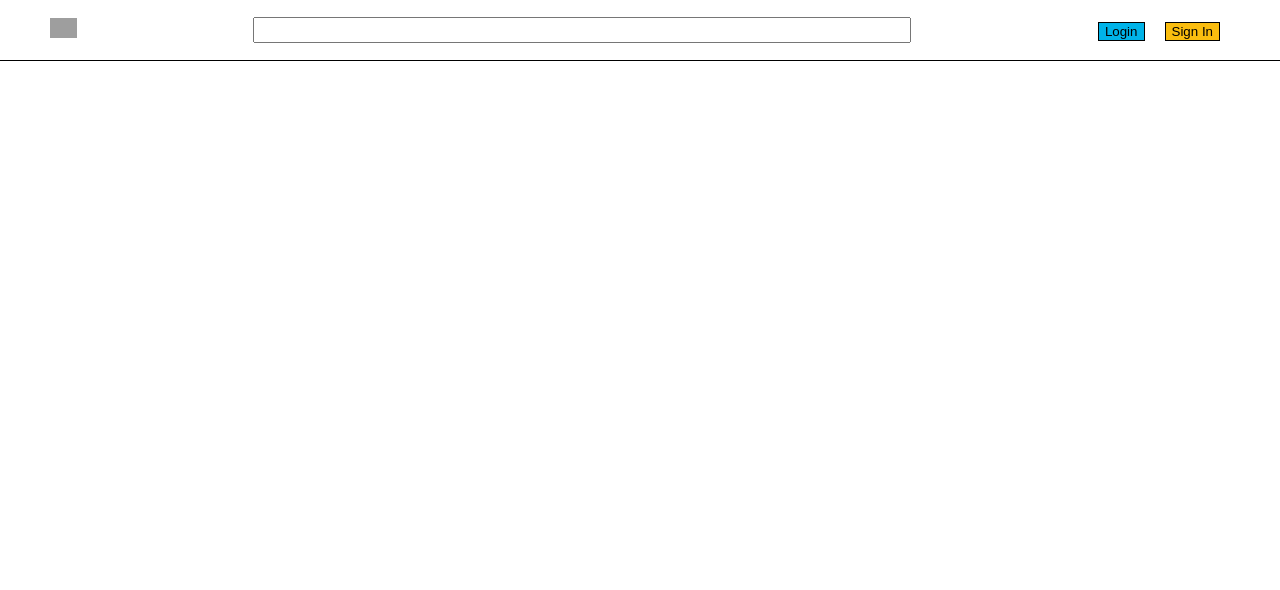
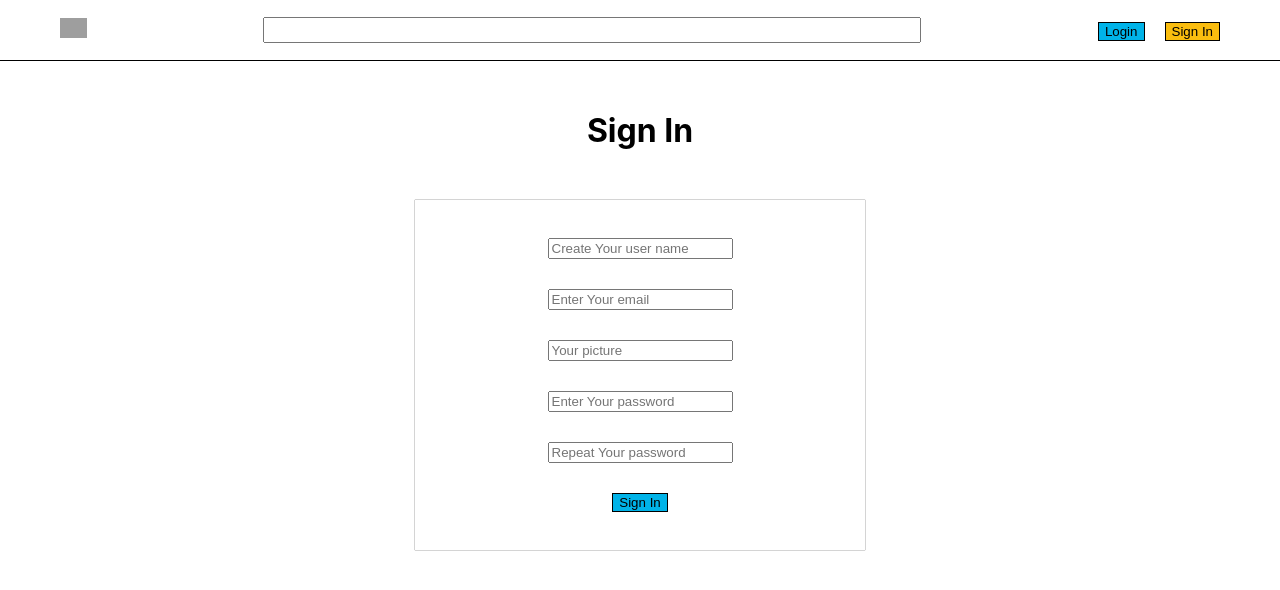
Before and after one commit to GintareSlusnyte/Galutinis_atsiskaitymas_react, a React (Create React App) app: page /register in a window 1280 px wide. Before the commit this address had no page. Shown: the top 590 px of the page. Built offline with nearby package versions, Linux system fonts and the light colour scheme; data requests are answered from the project's data file; grey boxes are pictures that could not be loaded.

Commit message:
RegisterPage

```diff
--- a/package.json
+++ b/package.json
@@ -3,6 +3,10 @@
   "version": "0.1.0",
   "private": true,
   "dependencies": {
+    "@fortawesome/fontawesome-svg-core": "^6.4.0",
+    "@fortawesome/free-brands-svg-icons": "^6.4.0",
+    "@fortawesome/free-solid-svg-icons": "^6.4.0",
+    "@fortawesome/react-fontawesome": "^0.2.0",
     "@testing-library/jest-dom": "^5.16.5",
     "@testing-library/react": "^13.4.0",
     "@testing-library/user-event": "^13.5.0",
--- a/src/App.jsx
+++ b/src/App.jsx
@@ -3,6 +3,7 @@
 import Header from './components/Organisms/Header';
 import HomePage from './components/Pages/HomePage';
 import LoginPage from './components/Pages/LoginPage';
+import RegisterPage from './components/Pages/RegisterPage';
 
 const App = () => {
   return (
@@ -12,6 +13,7 @@
       <Routes>
         <Route path='/' element={<HomePage />}/>
         <Route path='/login' element={<LoginPage />}/>
+        <Route path='/register' element={<RegisterPage />}/>
       </Routes>
     </>
   );
--- a/src/components/Organisms/Footer.jsx
+++ b/src/components/Organisms/Footer.jsx
@@ -1,3 +1,5 @@
+import {  } from '@fortawesome/free-brands-svg-icons'
+
 const Footer = () => {
     return (
         <>
--- a/src/components/Organisms/Header.jsx
+++ b/src/components/Organisms/Header.jsx
@@ -19,6 +19,7 @@
     a{
         margin:10px;
         >button{
+            cursor: pointer;
             border: 1px solid black;
         }
         .login{
@@ -34,14 +35,16 @@
     return (
         <StyledHeader>
             <div>
+                <NavLink to="/">
                 <img src="https://upload.wikimedia.org/wikipedia/commons/thumb/b/bc/Friends_logo.svg/800px-Friends_logo.svg.png" alt="logo" />
+                </NavLink>
             </div>
             <input type="text" />
             <div>
             <NavLink to="/login">
                 <button className="login">Login</button>
             </NavLink>
-            <NavLink>
+            <NavLink to="/register">
                 <button className="signIn">Sign In</button>
             </NavLink>
             </div>
--- a/src/components/Pages/LoginPage.jsx
+++ b/src/components/Pages/LoginPage.jsx
@@ -18,6 +18,7 @@
   gap: 30px;
   box-shadow: 0 0 1px;
   #submit{
+    cursor: pointer;
     background-color: #00b3e8;
     border:1px solid black;
   }
@@ -43,7 +44,7 @@
 
     const formSubmit = e => {
         e.preventDefault();
-        const loggedInUser = users.find(user => user.userName === formInputs.userName && (formInputs.password, user.password));
+        const loggedInUser = users.find(user => user.userName === formInputs.userName &&  user.password === formInputs.password);
 
         if(loggedInUser){
             setCurrentUser(loggedInUser);
--- a/src/components/Pages/RegisterPage.jsx
+++ b/src/components/Pages/RegisterPage.jsx
@@ -1,7 +1,115 @@
+import styled from "styled-components";
+import { useContext, useState } from "react";
+import { useNavigate } from "react-router";
+import UsersContext from "../../contexts/UsersContext";
+import { v4 as generatedId } from 'uuid';
+
+const StyledMain = styled.main`
+    text-align: center;
+    margin: 50px auto;
+    >form{
+        height: 350px;
+        width: 450px;
+        margin: 50px auto;
+        display: flex;
+        flex-direction: column;
+        align-items: center;
+        justify-content: center;
+        gap: 30px;
+        box-shadow: 0 0 1px;
+        #submit{
+            cursor: pointer;
+            background-color: #00b3e8;
+            border:1px solid black;
+  }
+    }
+`;
+
+
 const RegisterPage = () => {
+
+    const [ formInputs, setFormInputs ] = useState({
+        userName: '',
+        email: '',
+        picture: '',
+        password: '',
+        passwordRepeat: ''
+    });
+
+    // const [ failedSignIn, setFailedSignIn ] = useState(false);
+    const { setUsers, UsersActionTypes } = useContext(UsersContext);
+
+    const navigate = useNavigate();
+
+    const inputHandler = e => {
+        setFormInputs({
+            ...formInputs,
+            [e.target.name]:e.target.value
+        });
+    }
+
+    const formHandler = e => {
+        e.preventDefault();
+        const newUser = {
+            id: generatedId(),
+            userName: formInputs.userName,
+            email: formInputs.email,
+            picture: formInputs.picture,
+            password: formInputs.password,
+            passwordRepeat: formInputs.passwordRepeat
+        }
+        setUsers({
+            type: UsersActionTypes.add,
+            data: newUser
+        });
+        navigate('/');
+    }
+
     return (
-        <>
-        </>
+        <StyledMain>
+            <h1>Sign In</h1>
+            <form onSubmit={(e) => {formHandler(e)}}>
+                <input
+                    type="text"
+                    name="userName" id="userName"
+                    value={formInputs.userName}
+                    onChange={(e) => {inputHandler(e)}}
+                    placeholder="Create Your user name"
+                    required
+                />
+                <input
+                    type="text"
+                    name="email" id="email"
+                    value={formInputs.email}
+                    onChange={(e) => {inputHandler(e)}}
+                    placeholder="Enter Your email"
+                    required
+                />
+                <input
+                    type="url"
+                    name="picture" id="picture"
+                    value={formInputs.picture}
+                    onChange={(e) => {inputHandler(e)}}
+                    placeholder="Your picture"
+                    required
+                />
+                <input
+                type="password"
+                name="password" id="password"
+                value={formInputs.password}
+                onChange={(e) => {inputHandler(e)}}
+                placeholder="Enter Your password"
+                />
+                <input
+                type="password"
+                name="passwordRepeat" id="passwordRepeat"
+                value={formInputs.passwordRepeat}
+                onChange={(e) => {inputHandler(e)}}
+                placeholder="Repeat Your password"
+                />
+                <input type="submit" id="submit" value="Sign In"/>
+            </form>
+        </StyledMain>
      );
 }
 
```
Also changed, not shown: 1 other file (tests, documents, lock files or other folders).
